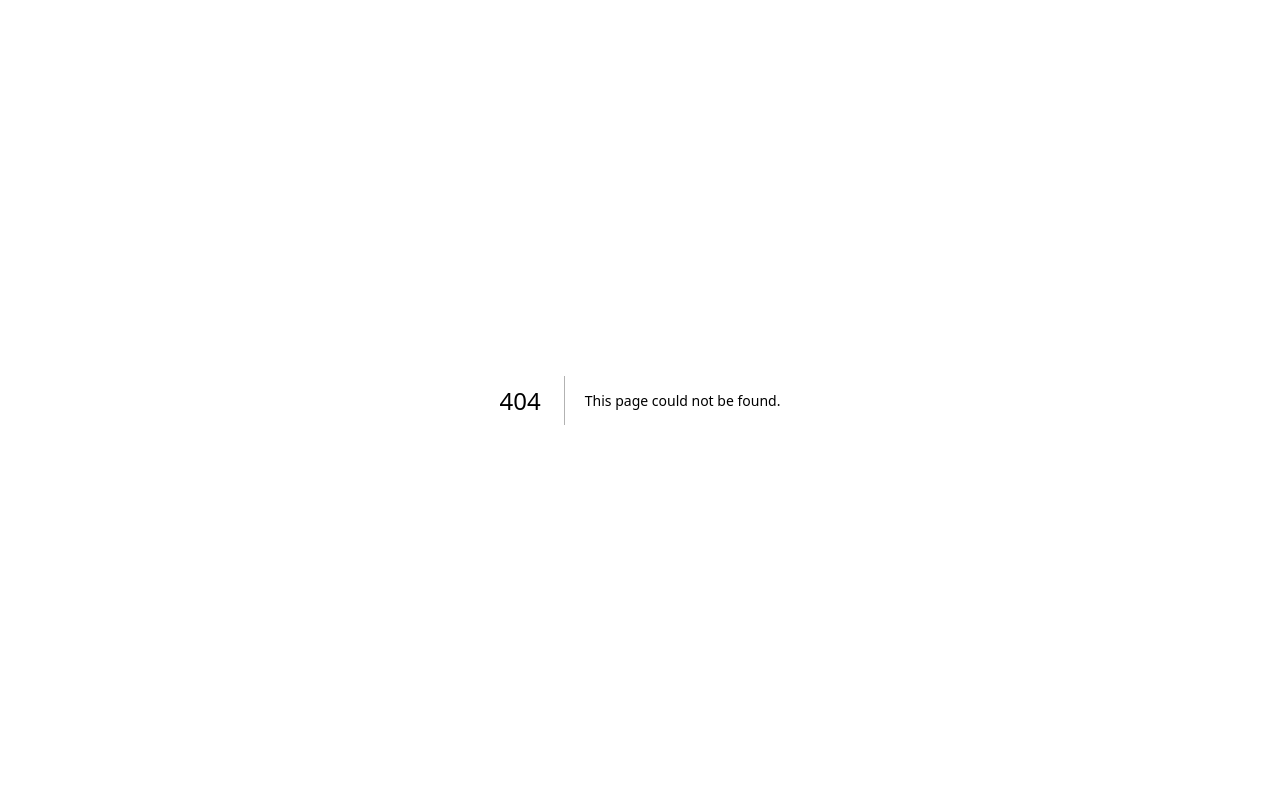
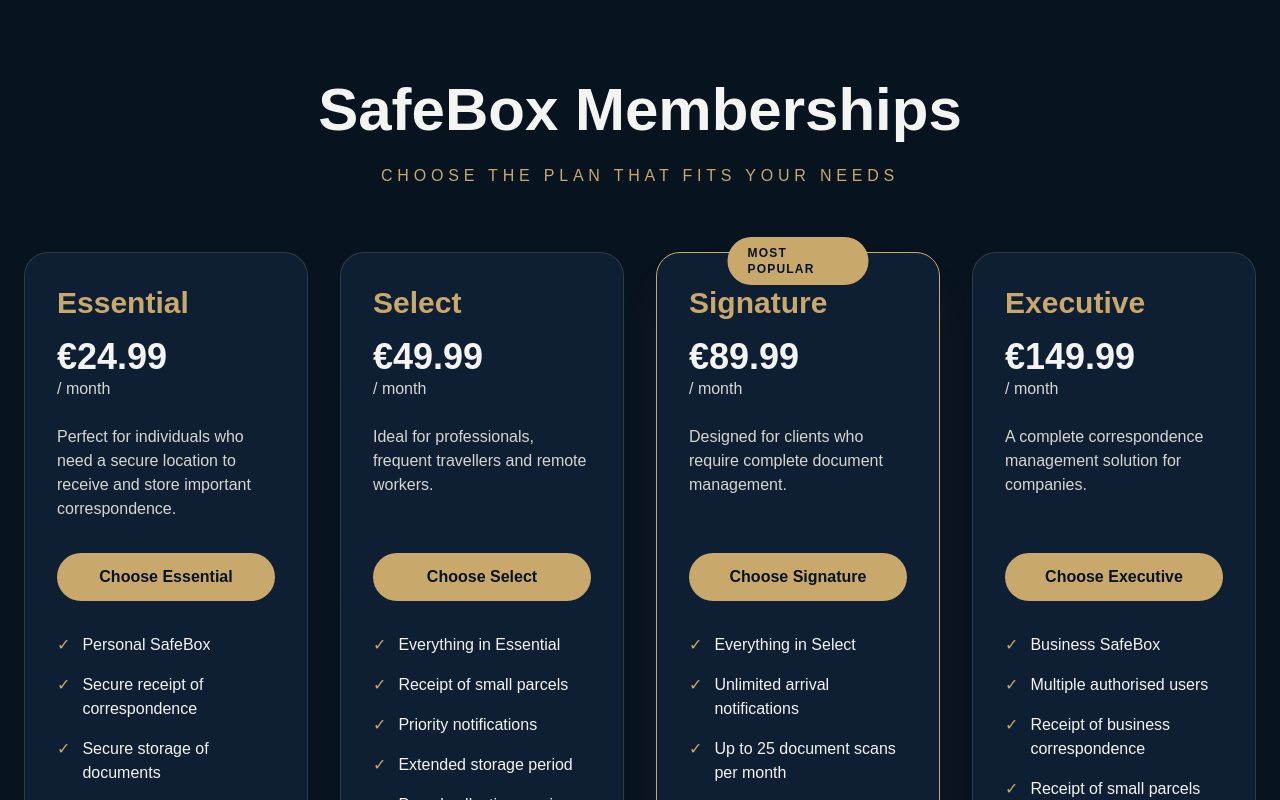
Before and after one commit to ValeriaB2004/safebox-website, a Next.js app: page /pricing in a window 1280 px wide. Before the commit this address had no page. Shown: the top 800 px of the page. Built offline with nearby package versions, Linux system fonts and the light colour scheme.

Commit message:
Added detailed pricing page

```diff
--- a/app/page.tsx
+++ b/app/page.tsx
@@ -60,7 +60,7 @@ export default function Home() {
             </p>
 
             <h1 className="text-5xl md:text-7xl font-bold leading-tight tracking-wide">
-              Your private space. Protected.
+              Your Safety Is Our Priority
             </h1>
 
             <p className="mt-8 text-xl text-[#D6D6D1] max-w-2xl">
@@ -202,30 +202,84 @@ export default function Home() {
       <section id="pricing" className="px-6 py-24">
         <div className="max-w-7xl mx-auto">
           <h2 className="text-4xl md:text-5xl font-bold text-center">
-            Plans
+            Memberships
           </h2>
 
+          <p className="mt-6 text-center text-[#D6D6D1]">
+            Designed for individuals, professionals and businesses.
+          </p>
+
           <div className="mt-14 grid md:grid-cols-4 gap-6">
-            {[
-              ["Basic", "Private box and basic storage."],
-              ["Standard", "Notifications and small item receiving."],
-              ["Premium", "Priority handling and digital services."],
-              ["Corporate", "Business box with multiple authorized users."],
-            ].map(([plan, desc]) => (
-              <div
-                key={plan}
-                className="bg-[#0F1F33] border border-[#C8A86B]/20 rounded-3xl p-8"
-              >
-                <h3 className="text-2xl font-bold text-[#C8A86B]">{plan}</h3>
-                <p className="mt-4 text-[#D6D6D1]">{desc}</p>
-                <a
-                  href="#contact"
-                  className="mt-8 inline-block border border-[#C8A86B]/50 px-5 py-3 rounded-full"
-                >
-                  Request Details
-                </a>
+
+            <div className="bg-[#0F1F33] border border-[#C8A86B]/20 rounded-3xl p-8 text-center">
+              <h3 className="text-2xl font-bold text-[#C8A86B]">
+                Essential
+              </h3>
+
+              <p className="text-4xl font-bold mt-4">
+                €24.99
+              </p>
+
+              <p className="mt-4 text-[#D6D6D1]">
+                Perfect for individuals who need a secure private box.
+              </p>
+            </div>
+
+            <div className="bg-[#0F1F33] border border-[#C8A86B]/20 rounded-3xl p-8 text-center">
+              <h3 className="text-2xl font-bold text-[#C8A86B]">
+                Select
+              </h3>
+
+              <p className="text-4xl font-bold mt-4">
+                €49.99
+              </p>
+
+              <p className="mt-4 text-[#D6D6D1]">
+                Ideal for professionals and frequent travellers.
+              </p>
+            </div>
+
+            <div className="bg-[#0F1F33] border-2 border-[#C8A86B] rounded-3xl p-8 text-center">
+              <div className="inline-block bg-[#C8A86B] text-[#081320] px-4 py-1 rounded-full text-sm font-bold">
+                MOST POPULAR
               </div>
-            ))}
+
+              <h3 className="text-2xl font-bold text-[#C8A86B] mt-4">
+                Signature
+              </h3>
+
+              <p className="text-4xl font-bold mt-4">
+                €89.99
+              </p>
+
+              <p className="mt-4 text-[#D6D6D1]">
+                Complete document and private box management.
+              </p>
+            </div>
+
+            <div className="bg-[#0F1F33] border border-[#C8A86B]/20 rounded-3xl p-8 text-center">
+              <h3 className="text-2xl font-bold text-[#C8A86B]">
+                Executive
+              </h3>
+
+              <p className="text-4xl font-bold mt-4">
+                €149.99
+              </p>
+
+              <p className="mt-4 text-[#D6D6D1]">
+                Full business correspondence management.
+              </p>
+            </div>
+
+          </div>
+
+          <div className="text-center mt-14">
+            <a
+              href="/pricing"
+              className="bg-[#C8A86B] text-[#081320] px-10 py-4 rounded-full font-bold hover:bg-[#d6b77a] transition"
+            >
+              View Full Comparison →
+            </a>
           </div>
         </div>
       </section>
--- /dev/null
+++ b/app/pricing/page.tsx
@@ -0,0 +1,191 @@
+export default function PricingPage() {
+  return (
+    <main className="min-h-screen bg-[#081320] text-[#F4F4F2] px-6 py-20">
+
+      <div className="max-w-7xl mx-auto">
+
+        <h1 className="text-6xl font-bold text-center">
+          SafeBox Memberships
+        </h1>
+
+        <p className="text-center text-[#C8A86B] mt-6 tracking-[0.3em] uppercase">
+          Choose the plan that fits your needs
+        </p>
+
+        <div className="mt-16 grid gap-8 lg:grid-cols-4">
+        {[
+            {
+            name: "Essential",
+            price: "€24.99",
+            description:
+                "Perfect for individuals who need a secure location to receive and store important correspondence.",
+            features: [
+                "Personal SafeBox",
+                "Secure receipt of correspondence",
+                "Secure storage of documents",
+                "Arrival notifications",
+                "Collection during business hours",
+            ],
+            },
+            {
+            name: "Select",
+            price: "€49.99",
+            description:
+                "Ideal for professionals, frequent travellers and remote workers.",
+            features: [
+                "Everything in Essential",
+                "Receipt of small parcels",
+                "Priority notifications",
+                "Extended storage period",
+                "Parcel collection service",
+                "Up to 5 complimentary document scans per month",
+            ],
+            },
+            {
+            name: "Signature",
+            price: "€89.99",
+            popular: true,
+            description:
+                "Designed for clients who require complete document management.",
+            features: [
+                "Everything in Select",
+                "Unlimited arrival notifications",
+                "Up to 25 document scans per month",
+                "Priority document handling",
+                "Secure digital document delivery",
+                "Extended document archive",
+                "Priority customer support",
+            ],
+            },
+            {
+            name: "Executive",
+            price: "€149.99",
+            description:
+                "A complete correspondence management solution for companies.",
+            features: [
+                "Business SafeBox",
+                "Multiple authorised users",
+                "Receipt of business correspondence",
+                "Receipt of small parcels",
+                "Unlimited notifications",
+                "Unlimited document scanning",
+                "Digital document archive",
+                "Priority handling",
+                "Secure document forwarding",
+                "Monthly activity summary",
+                "Dedicated business support",
+            ],
+            },
+        ].map((plan) => (
+            <div
+            key={plan.name}
+            className={`relative rounded-3xl p-8 border bg-[#0F1F33] ${
+                plan.popular
+                ? "border-[#C8A86B] shadow-2xl shadow-[#C8A86B]/10"
+                : "border-[#C8A86B]/20"
+            }`}
+            >
+            {plan.popular && (
+                <div className="absolute -top-4 left-1/2 -translate-x-1/2 bg-[#C8A86B] text-[#081320] px-5 py-2 rounded-full text-xs font-bold tracking-widest">
+                MOST POPULAR
+                </div>
+            )}
+
+            <h2 className="text-3xl font-bold text-[#C8A86B]">{plan.name}</h2>
+
+            <p className="mt-4 text-4xl font-bold">{plan.price}</p>
+            <p className="text-[#D6D6D1]">/ month</p>
+
+            <p className="mt-6 text-[#D6D6D1] min-h-[96px]">
+                {plan.description}
+            </p>
+
+            <a
+                href="/#contact"
+                className="mt-8 inline-block w-full text-center bg-[#C8A86B] text-[#081320] px-6 py-3 rounded-full font-bold"
+            >
+                Choose {plan.name}
+            </a>
+
+            <ul className="mt-8 space-y-4">
+                {plan.features.map((feature) => (
+                <li key={feature} className="flex gap-3 text-[#F4F4F2]">
+                    <span className="text-[#C8A86B]">✓</span>
+                    <span>{feature}</span>
+                </li>
+                ))}
+            </ul>
+            </div>
+        ))}
+        </div>
+
+        <section className="mt-24">
+        <h2 className="text-4xl font-bold text-center">Additional Services</h2>
+
+        <div className="mt-10 grid gap-4 md:grid-cols-2 lg:grid-cols-3">
+            {[
+            ["Document Scanning", "€3.00 per envelope"],
+            ["Express Scanning", "Within 1 hour — €10.00"],
+            ["Secure Document Forwarding", "From €12.00 + shipping costs"],
+            ["International Forwarding", "Price on request"],
+            ["Long-Term Secure Storage", "From €10.00/month"],
+            ["Additional Authorised User", "€10.00/month"],
+            ["Additional SafeBox", "€20.00/month"],
+            ["Oversized Parcel Handling", "From €5.00"],
+            ["Express Parcel Collection", "€15.00"],
+            ["Digital Document Archive", "From €5.00/month"],
+            ].map(([service, price]) => (
+            <div
+                key={service}
+                className="rounded-2xl border border-[#C8A86B]/20 bg-[#0F1F33] p-6"
+            >
+                <h3 className="text-[#C8A86B] font-bold">{service}</h3>
+                <p className="mt-2 text-[#D6D6D1]">{price}</p>
+            </div>
+            ))}
+        </div>
+        </section>
+
+        <section className="mt-24">
+        <h2 className="text-4xl font-bold text-center">Business Add-Ons</h2>
+
+        <div className="mt-10 grid gap-4 md:grid-cols-2 lg:grid-cols-4">
+            {[
+            "Multiple collection authorisations",
+            "Team access management",
+            "Secure document archive",
+            "Digital document management",
+            "Bulk scanning",
+            "Monthly reporting",
+            "Priority support",
+            "Dedicated account manager",
+            ].map((item) => (
+            <div
+                key={item}
+                className="rounded-2xl border border-[#C8A86B]/20 bg-[#0F1F33] p-6 text-center"
+            >
+                <span className="text-[#C8A86B] text-2xl">◆</span>
+                <p className="mt-3">{item}</p>
+            </div>
+            ))}
+        </div>
+        </section>
+
+        <section className="mt-24 rounded-3xl border border-[#C8A86B]/20 bg-[#0F1F33] p-10 text-center">
+        <h2 className="text-4xl font-bold">Need help choosing?</h2>
+
+        <p className="mt-4 text-[#D6D6D1]">
+            Book a consultation and we will help you choose the right SafeBox membership.
+        </p>
+
+        <a
+            href="/#contact"
+            className="mt-8 inline-block bg-[#C8A86B] text-[#081320] px-10 py-4 rounded-full font-bold"
+        >
+            Book a Consultation
+        </a>
+        </section>
+      </div>
+    </main>
+  );
+}
```
